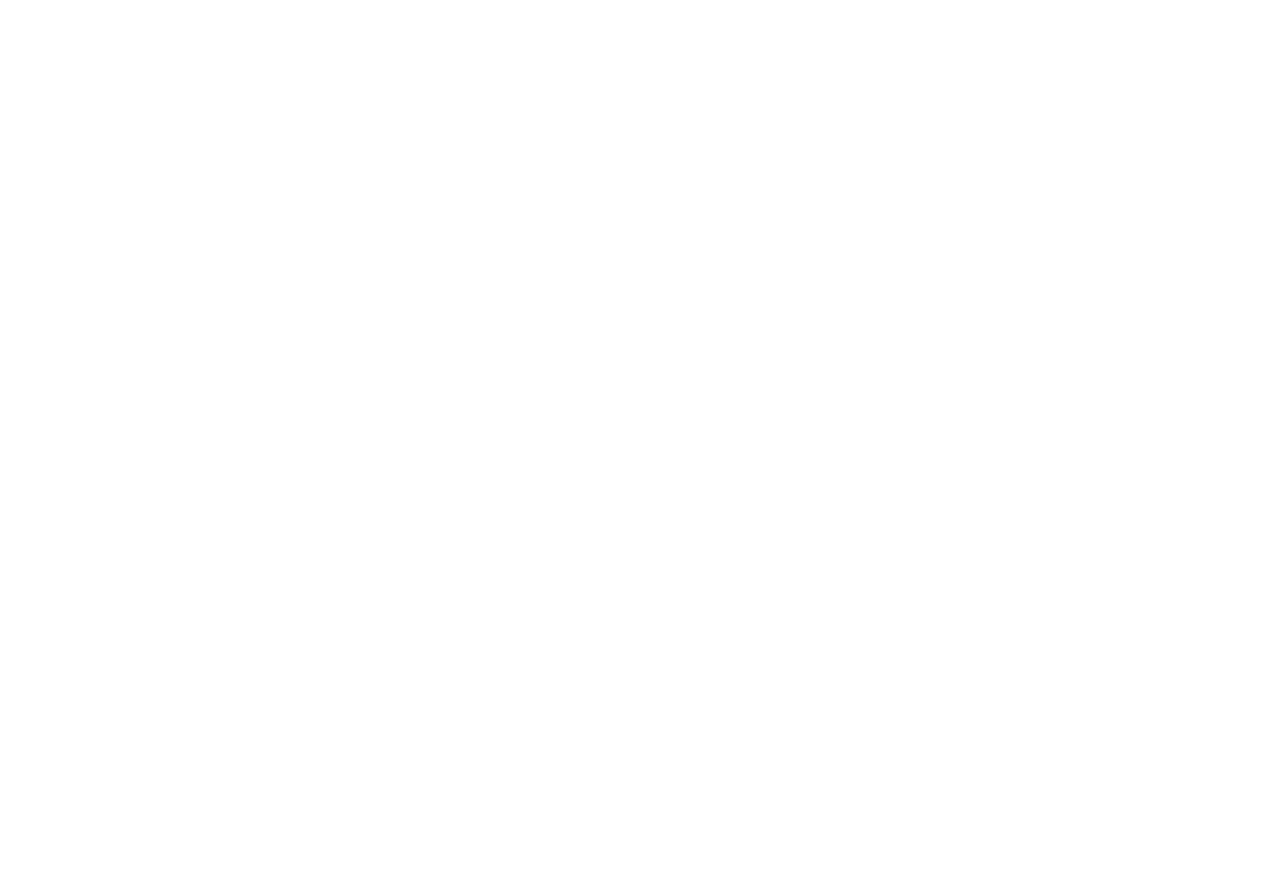
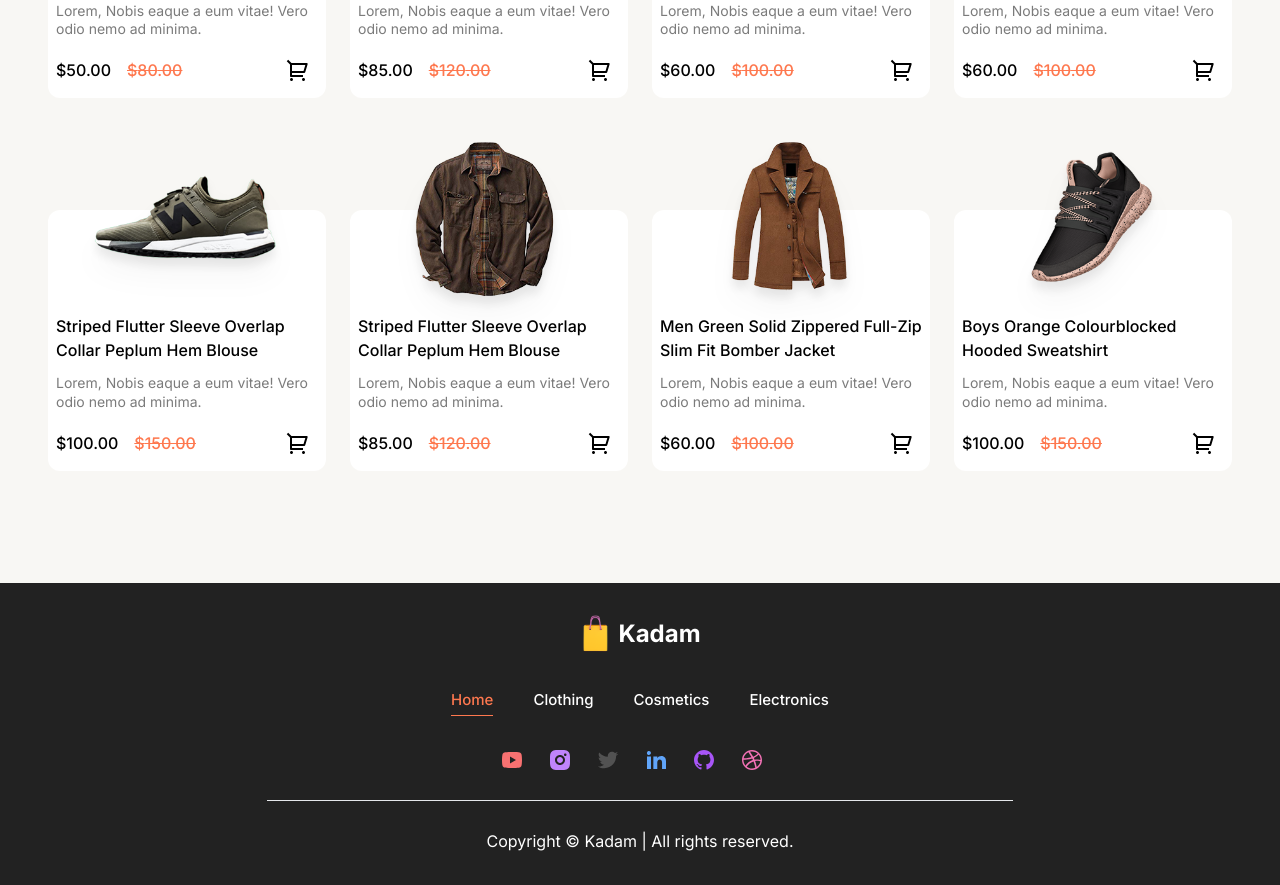
Before and after one commit to 3MaheshKadam/Ecommerce-MERN, a React (Vite) app in the folder client/: page / in a window 1280 px wide. Shown: the part 3320-4205 px from the top of the page. Before the commit the page ends 2877 px from the top, so only its background shows below. Built offline with nearby package versions, Linux system fonts and the light colour scheme; a web font is replaced by a local one.

Commit message:
new-arrival ,footer ssection completed

```diff
--- a/client/src/Pages/Home.jsx
+++ b/client/src/Pages/Home.jsx
@@ -3,6 +3,7 @@
 import About from '../components/About.jsx'
 import PopularProudct from '../components/PopularProudct.jsx'
 import Offer from '../components/Offer.jsx'
+import NewArrival from '../components/NewArrival.jsx'
 
 const Home = () => {
   return (
@@ -11,6 +12,7 @@
     <About/>
     <PopularProudct/>
     <Offer/>
+    <NewArrival/>
     </>
   )
 }
--- a/client/src/components/Footer.jsx
+++ b/client/src/components/Footer.jsx
@@ -1,8 +1,25 @@
 import React from 'react'
+import logo from '../assets/logo.png'
+import SocialIcons from './SocialIcons'
+import { Link } from 'react-router-dom'
+import Navbar from './Navbar'
 
 const Footer = () => {
   return (
-    <div>Footer</div>
+    <footer className=' bg-tertiary py-8'>
+      <div className="max-padd-container flexCenter flex-col gap-y-4 ">
+      <Link to={'/'} className='flex items-center gap-x-2'>
+        <img src={logo} alt="logoImg" height={31} width={31} />
+        <span className='text-white bold-24 hidden xs:flex'>Kadam</span>
+        </Link>
+        <div className="p-4">
+        <Navbar containerStyles={"text-white flex xl:flex gap-x-5 xl:gap-x-10 medium-15 rounded-full px-2 py-1"}/>
+        </div>
+        <SocialIcons/>
+        <hr className='h-[1px] w-2/3 my-3' />
+        <div className="text-white">Copyright &copy; Kadam | All rights reserved.</div>
+      </div>
+    </footer>
   )
 }
 
--- a/client/src/components/Item.jsx
+++ b/client/src/components/Item.jsx
@@ -3,7 +3,7 @@
 import {RiShoppingCart2Line} from 'react-icons/ri'
 const Item = ({ id, name, image, old_price, new_price }) => {
   return (
-    <Link to={''}className='bg-white p-4 rounded-xl relative'>
+    <Link to={''}className='bg-white p-2 rounded-xl relative'>
       <div className='flexCenter'>
         <img src={image} alt={name} height={211} width={211} className='rounded-lg drop-shadow-xl absolute bottom-40 '/>
       </div>
--- a/client/src/components/NewArrival.jsx
+++ b/client/src/components/NewArrival.jsx
@@ -1,9 +1,22 @@
 import React from 'react'
+import LATEST from '../assets/latest.js';
+import Item from './Item';
 
 const NewArrival = () => {
   return (
-    <div>NewArrival</div>
-  )
+<section className='bg-primary p-12 xl:py-28'>
+      {/* title */}
+      <div className='max-padd-container  text-center max-w-xl mx-auto'>
+        <h3 className='h3'>New Arrivals</h3>
+        <p>Lorem ipsum dolor sit amet, consectetur adipisicing elit. Illum quo praesentium officiis corrupti excepturi blanditiis?</p>
+      </div>
+      {/* container */}
+      <div className="grid grid-cols-1 xs:grid-cols-2 md:grid-cols-3 xl:grid-cols-4 gap-6 gap-y-28 mt-32">
+        {LATEST.map((item)=>(
+          <Item key={item.id } id={item.id} name={item.name} image={item.image} new_price={item.new_price} old_price={item.old_price}/>
+        ))}
+      </div>
+    </section>  )
 }
 
 export default NewArrival
--- /dev/null
+++ b/client/src/components/SocialIcons.jsx
@@ -0,0 +1,29 @@
+import React from 'react';
+import { RiYoutubeFill, RiInstagramFill, RiTwitterFill, RiLinkedinFill, RiGithubFill, RiDribbbleFill } from 'react-icons/ri';
+
+const SocialIcons = () => {
+  return (
+    <div className='flex gap-6 pr-4'>
+      <a href="https://www.youtube.com" target="_blank" rel="noopener noreferrer" className='text-red-400 text-2xl hover:-translate-y-1 transition-all duration-500'>
+        <RiYoutubeFill />
+      </a>
+      <a href="https://www.instagram.com/maheshkadam_2524/?igsh=Y3BsMGszb3VqcmFt" target="_blank" rel="noopener noreferrer" className='text-purple-400 text-2xl hover:-translate-y-1 transition-all duration-500'>
+        <RiInstagramFill />
+      </a>
+      <a href="https://twitter.com/maheshkadam2524?t=MAJAs_qfmFiRiwLbuc6k7Q&s=09" target="_blank" rel="noopener noreferrer" className='text-neutral-600 text-2xl hover:-translate-y-1 transition-all duration-500'>
+        <RiTwitterFill />
+      </a>
+      <a href="https://www.linkedin.com/in/mahesh-kadam-6a9b13219/" target="_blank" rel="noopener noreferrer" className='text-blue-400 text-2xl hover:-translate-y-1 transition-all duration-500'>
+        <RiLinkedinFill />
+      </a>
+      <a href="https://github.com/3MaheshKadam" target="_blank" rel="noopener noreferrer" className='text-purple-500 text-2xl hover:-translate-y-1 transition-all duration-500'>
+        <RiGithubFill />
+      </a>
+      <a href="https://www.dribbble.com" target="_blank" rel="noopener noreferrer" className='text-pink-400 text-2xl hover:-translate-y-1 transition-all duration-500'>
+        <RiDribbbleFill />
+      </a>
+    </div>
+  );
+};
+
+export default SocialIcons;
```
